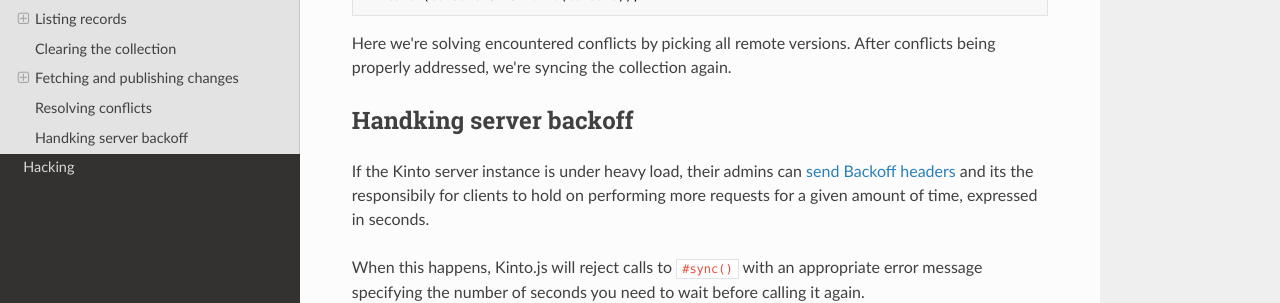
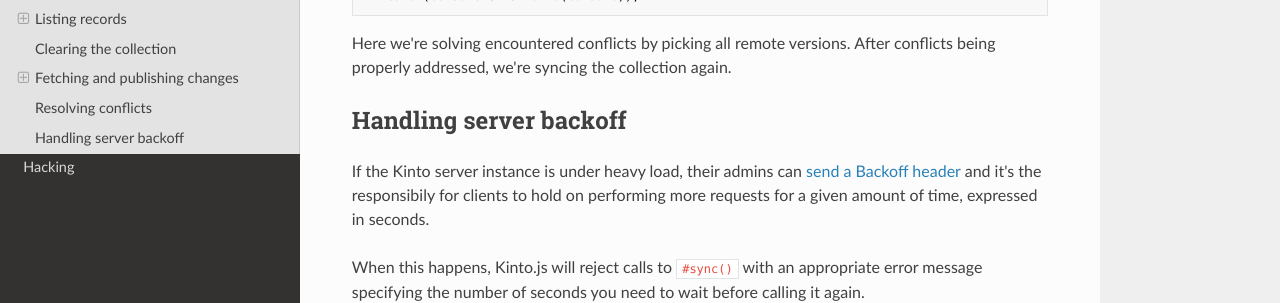
Before and after one commit to Kinto/kinto.js, an MkDocs documentation site: the page built from docs/api.md, in a window 1280 px wide and 900 px high, scrolled down 5161 px. Shown: the part 369-672 px from the top of the window. Built offline with MkDocs 1.6.1, drawn with Linux system fonts in a browser that asks for light colours; nearby versions of some CDN libraries; old or Windows-style settings are respelled for this version of MkDocs.

Commit message:
Fixed typos.

```diff
--- a/docs/api.md
+++ b/docs/api.md
@@ -285,9 +285,9 @@ articles.sync()
 
 Here we're solving encountered conflicts by picking all remote versions. After conflicts being properly addressed, we're syncing the collection again.
 
-## Handking server backoff
+## Handling server backoff
 
-If the Kinto server instance is under heavy load, their admins can [send Backoff headers](http://cliquet.readthedocs.org/en/latest/api/backoff.html) and its the responsibily for clients to hold on performing more requests for a given amount of time, expressed in seconds.
+If the Kinto server instance is under heavy load, their admins can [send a Backoff header](http://cliquet.readthedocs.org/en/latest/api/backoff.html) and it's the responsibily for clients to hold on performing more requests for a given amount of time, expressed in seconds.
 
 When this happens, Kinto.js will reject calls to `#sync()` with an appropriate error message specifying the number of seconds you need to wait before calling it again.
 
```
